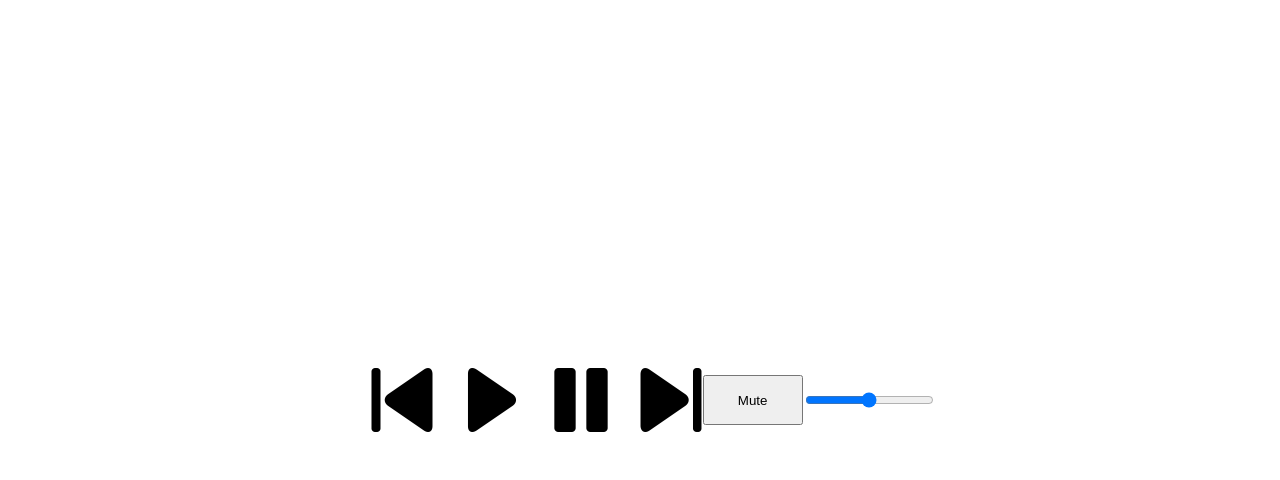
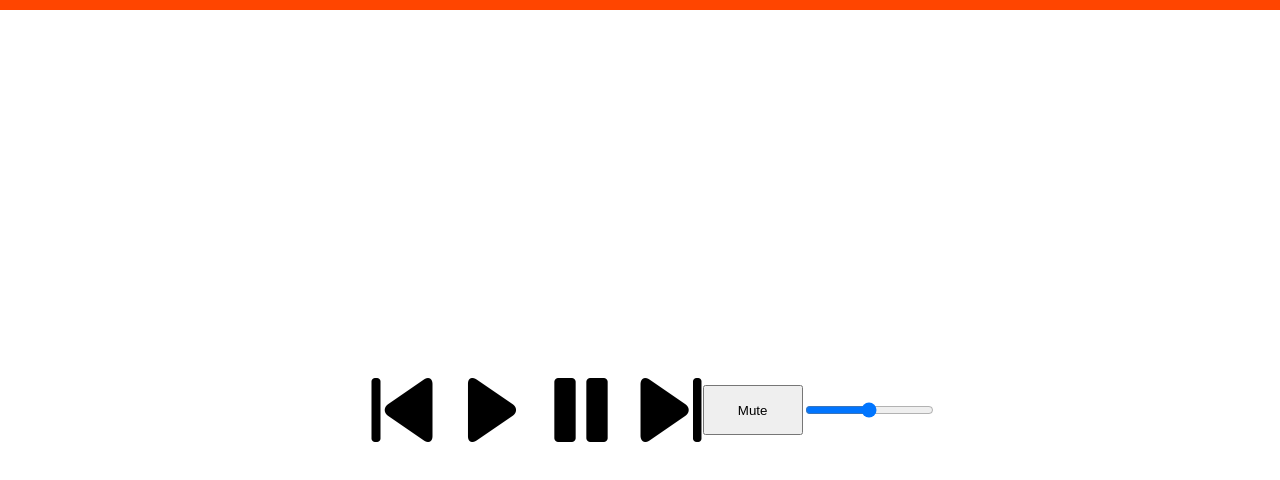
Before and after one commit to ClementLong/hetic-web1-audio-video, a plain HTML site: page index.html in a window 1280 px wide. Drawn offline with Linux system fonts and the light colour scheme.

Commit message:
bar progress

```diff
--- a/index.html
+++ b/index.html
@@ -9,6 +9,9 @@
   </head>
   <body>
     <audio class="audio" src="./assets/music.mp3"></audio>
+    <div class="progressBar">
+      <div class="orangeBar"></div>
+    </div>
     <div class="controller">
       <img
         class="previous"
--- a/script.js
+++ b/script.js
@@ -2,6 +2,8 @@ const audio = document.querySelector(".audio");
 const play = document.querySelector(".play");
 const muted = document.querySelector(".muted");
 const volume = document.querySelector(".volume");
+const bar = document.querySelector(".progressBar");
+const progress = document.querySelector(".orangeBar");
 
 play.addEventListener("click", () => {
   if (audio.paused) {
@@ -24,3 +26,15 @@ muted.addEventListener("click", () => {
 volume.addEventListener("change", () => {
   audio.volume = volume.value / 100;
 });
+
+audio.addEventListener("timeupdate", () => {
+  let barpos = audio.currentTime / audio.duration;
+
+  progress.style.width = barpos * 100 + "vw";
+
+  if (audio.ended) {
+    progres.style.width = 0;
+  }
+});
+
+bar.addEventListener("click", () => {});
--- a/style.css
+++ b/style.css
@@ -21,3 +21,17 @@
   width: 100px;
   height: 50px;
 }
+
+.progressBar {
+  height: 10px;
+  width: 100vw;
+  background-color: black;
+  cursor: pointer;
+}
+
+.orangeBar {
+  height: 10px;
+  width: 100vw;
+  background-color: orangered;
+  cursor: pointer;
+}
```
